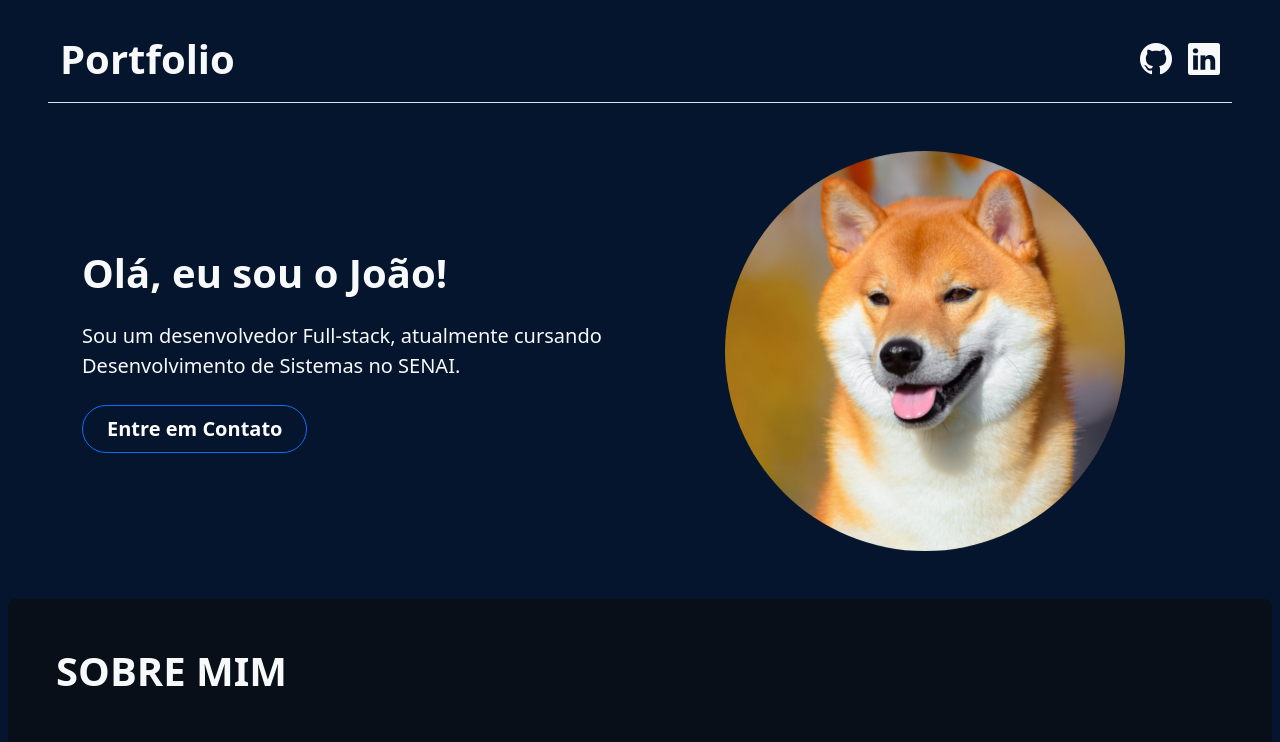
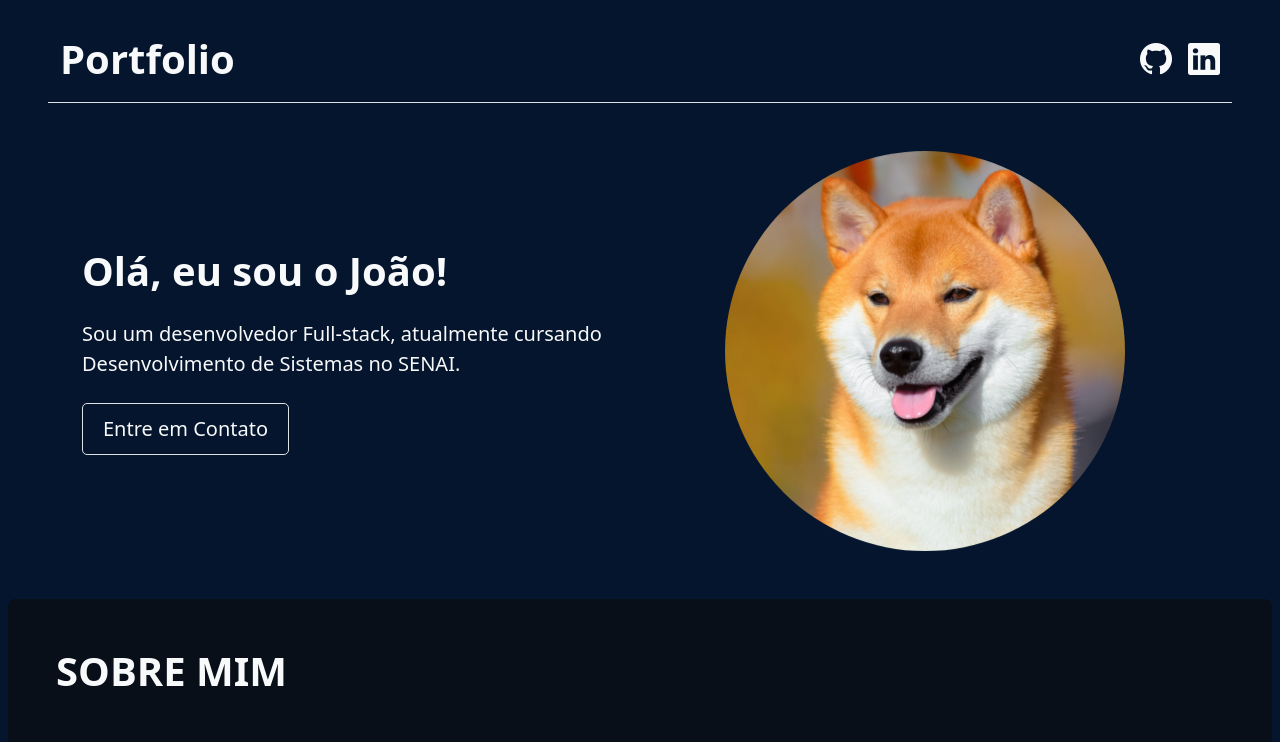
Before and after one commit to JoaoFCosta/Portfolio, a React (Vite) app: page / in a window 1280 px wide. Shown: the top 742 px of the page. Built offline with nearby package versions, Linux system fonts and the light colour scheme.

Commit message:
Ajustando botão para entrar em contato

```diff
--- a/src/components/Hero.jsx
+++ b/src/components/Hero.jsx
@@ -13,7 +13,7 @@ const Hero = () => {
           </p>
           <a
             href="mailto:joaofiamenguicosta@gmail.com"
-            className="btn btn-primary fs-5 fw-bold px-4 py-2 text-decoration-none rounded-pill"
+            className="btn text-light fs-5 border "
           >
             Entre em Contato
           </a>
```
